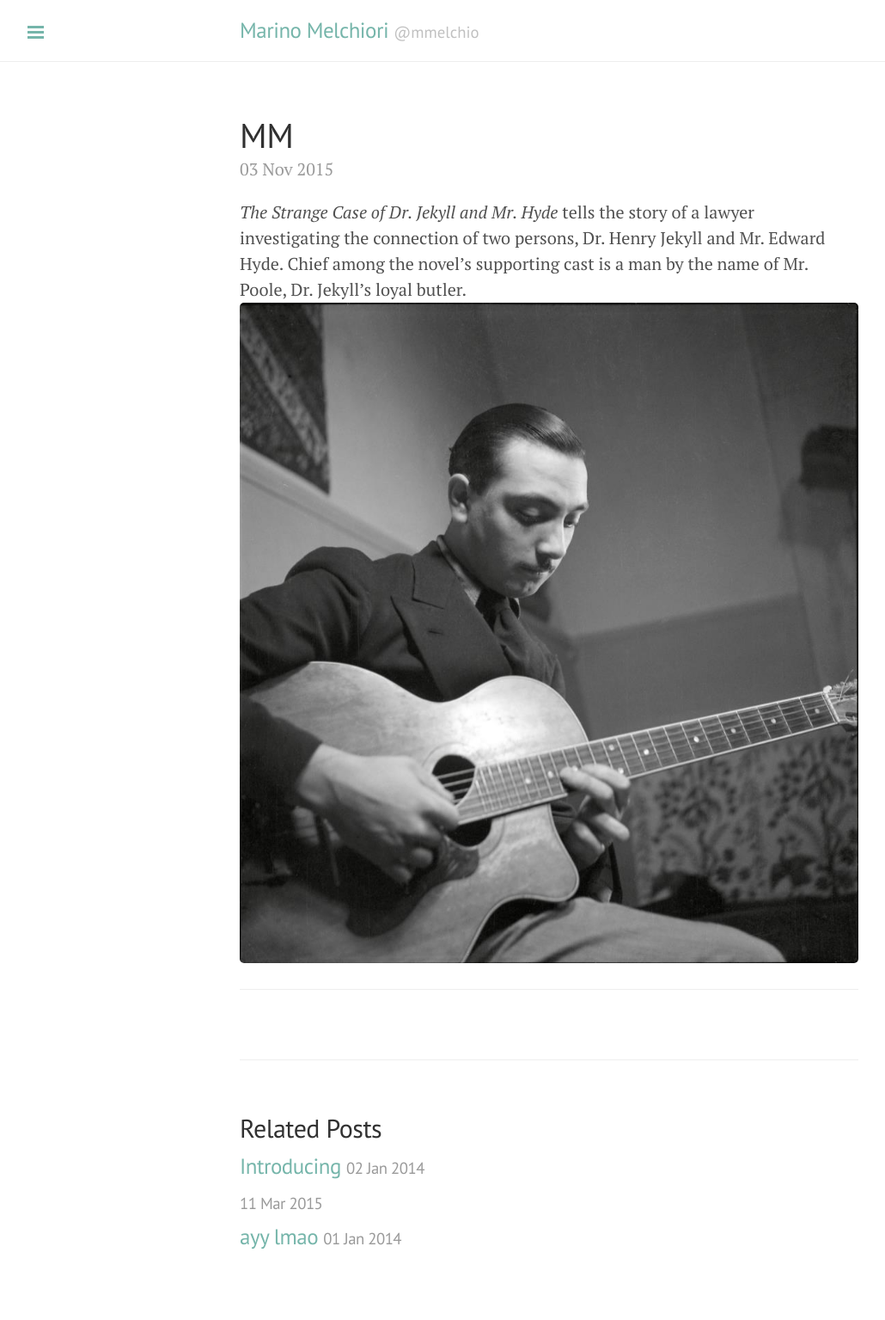
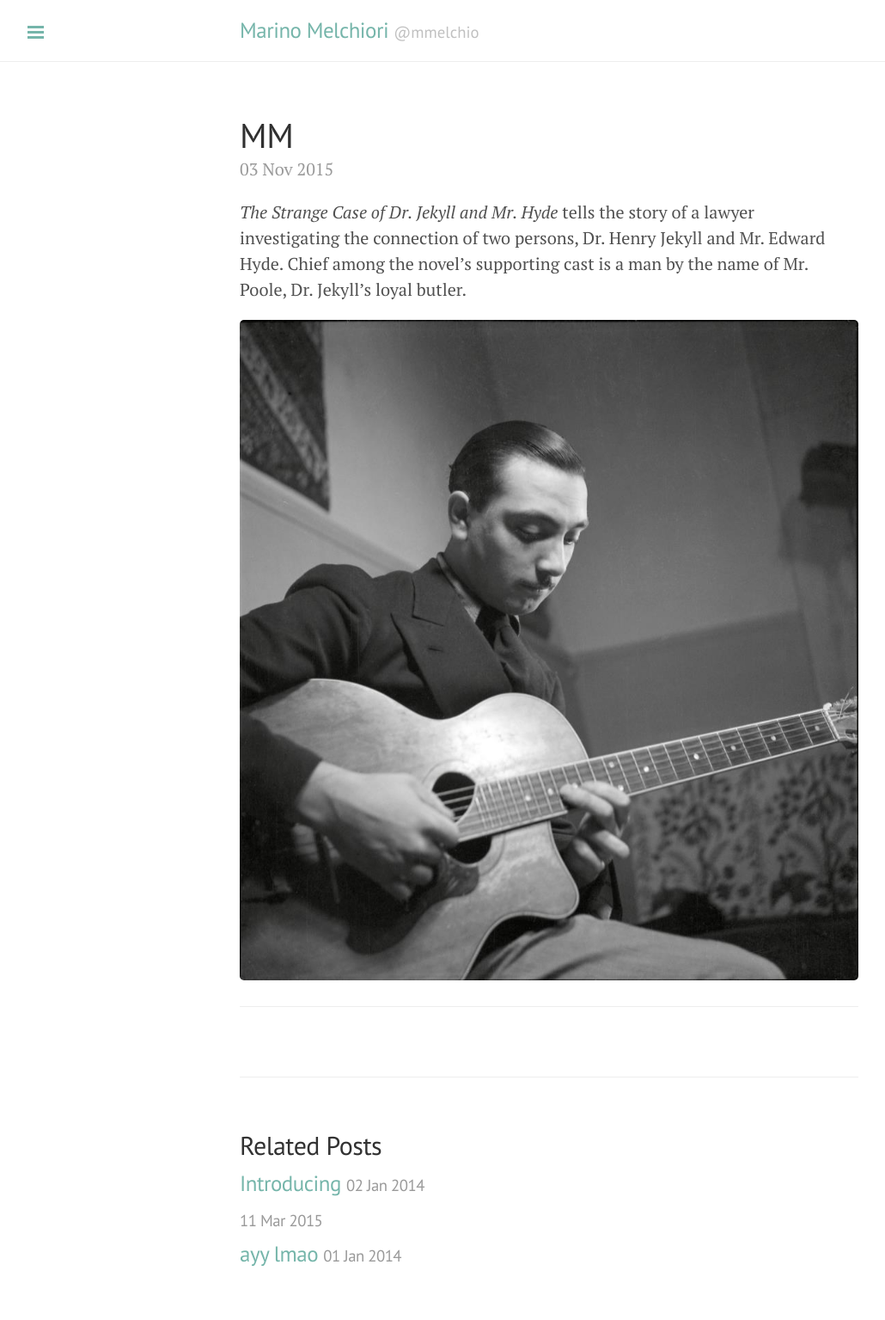
Before and after one commit to mmelchio/mmelchio.github.io, a Jekyll site: the page built from _posts/2015-11-03-introducing.md, in a window 1280 px wide. Shown: the whole page at 86% size, without its empty margins (1-1031 px from the left). Built offline with Jekyll 4.4.1, drawn with Linux system fonts in a browser that asks for light colours; Markdown is read by kramdown in place of the engine named in the settings.

Commit message:
Test image

```diff
--- a/_posts/2015-11-03-introducing.md
+++ b/_posts/2015-11-03-introducing.md
@@ -4,6 +4,7 @@ title: MM
 ---
 
 *The Strange Case of Dr. Jekyll and Mr. Hyde* tells the story of a lawyer investigating the connection of two persons, Dr. Henry Jekyll and Mr. Edward Hyde. Chief among the novel's supporting cast is a man by the name of Mr. Poole, Dr. Jekyll's loyal butler.
-![Django Reinhardt](http://mmelchio.github.io/public/images/djangoreinhardt.jpg)
+
+![Django Reinhardt](/public/images/djangoreinhardt.jpg)
 
 -----
```
